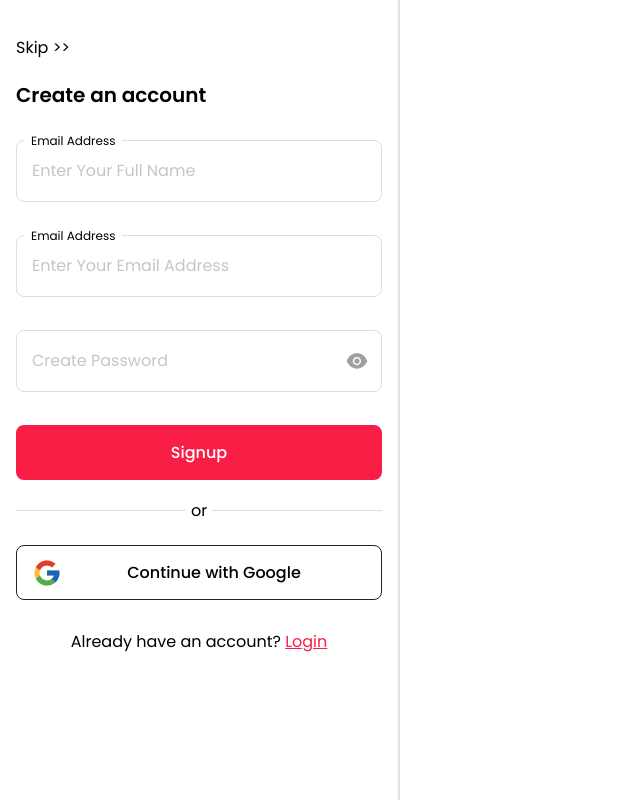
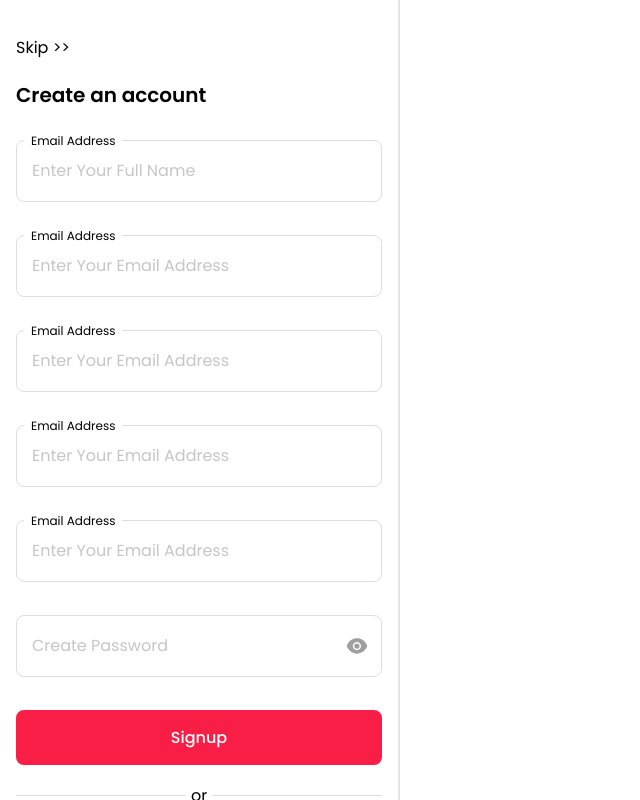
Before and after one commit to 25mohit/rent-property-project-frontend, a Next.js app: page /Signup in a window 1280 px wide. Shown: the whole page, without its empty margins (0-640 px from the left). Built offline with nearby package versions, Linux system fonts and the light colour scheme.

Commit message:
Fields Increased in Signup/page.tsx

```diff
--- a/src/app/Signup/page.tsx
+++ b/src/app/Signup/page.tsx
@@ -29,6 +29,21 @@ const Signup = () => {
             <p className='error danger'></p>
         </div>
         <div className="formGroup">
+            <label className="formLabel">Email Address</label>
+            <input type="email" className='form-control' placeholder='Enter Your Email Address'/>
+            <p className='error danger'></p>
+        </div>
+        <div className="formGroup">
+            <label className="formLabel">Email Address</label>
+            <input type="email" className='form-control' placeholder='Enter Your Email Address'/>
+            <p className='error danger'></p>
+        </div>
+        <div className="formGroup">
+            <label className="formLabel">Email Address</label>
+            <input type="email" className='form-control' placeholder='Enter Your Email Address'/>
+            <p className='error danger'></p>
+        </div>
+        <div className="formGroup">
             <div className='flex relative'>
                 <input type="password" className='form-control' placeholder='Create Password'/>
                 <button className="eyeAction">
@@ -39,9 +54,7 @@ const Signup = () => {
             <p className='error danger'></p>
         </div>
         <button className='btn mainBtn fillBtn'>Signup</button>
-
         <p className="orLogin"><span>or</span></p>
-
         <button className="gamilSignup">
             <Image src={google} alt="google" />
             <p>Continue with Google</p>
```
